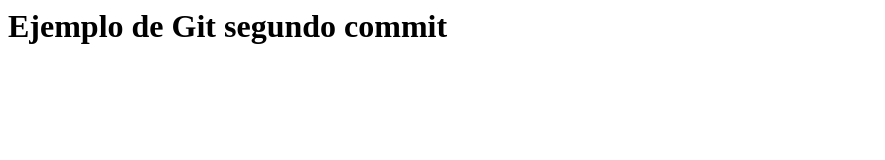
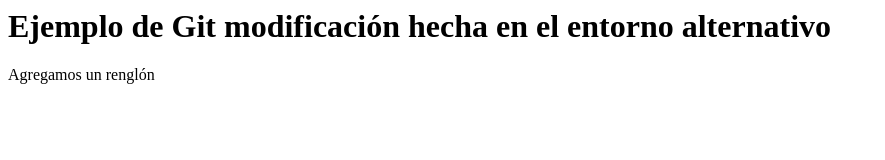
Before and after one commit to javiermedinag/IntDesSoftware_1P_2021A, a plain HTML site: page index.html in a window 1280 px wide. Shown: the whole page, without its empty margins (0-885 px from the left). Drawn offline with Linux system fonts and the light colour scheme.

Commit message:
Commit de ios en entorno alternativo

```diff
--- a/index.html
+++ b/index.html
@@ -1,14 +1,15 @@
 <html>
 	<head>
 		<title>
-			Encabezado de Git
+			Modificamos el título
 
 		</title>
 	</head>
 	<body>
 		<h1>
 			Ejemplo de Git
-			segundo commit
+			modificación hecha en el entorno alternativo
 		</h1>
+		Agregamos un renglón
 	</body>
 </html>
```
Also changed, not shown: Holamundo.txt.
